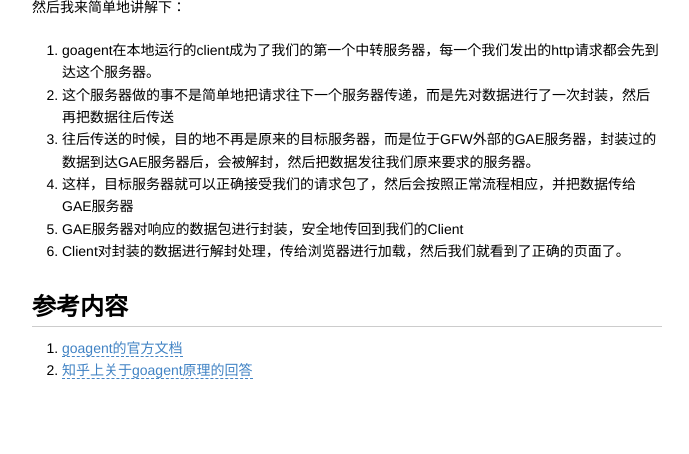
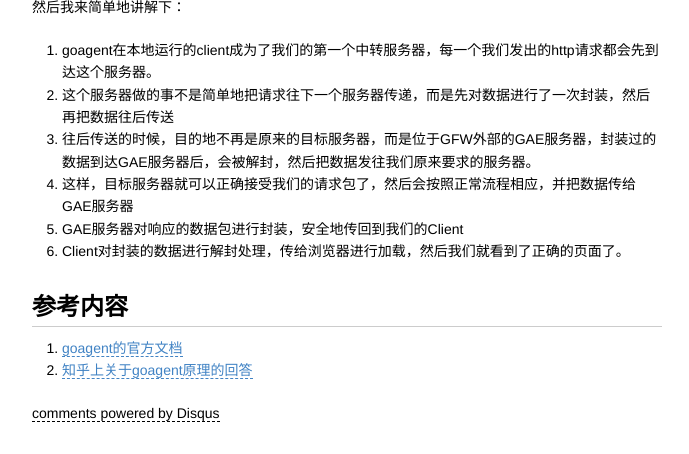
Before and after one commit to hyice/hyice.github.io, a Jekyll site: the page built from _posts/2013-11-06-Mac翻墙指南+浅析goagent.md, in a window 1280 px wide and 900 px high, scrolled down 3109 px, cut to the strip 446-900 px from the top of the window. Shown: the whole strip, without its empty margins (293-982 px from the left). Built offline with Jekyll 4.4.1, drawn with Linux system fonts in a browser that asks for light colours; Markdown is read by kramdown in place of the engine named in the settings; comment, search, counter and statistics services are not loaded; before the commit the page ends 3987 px from its top, so only the background shows below that; some of the changed lines change nothing that is shown.

Commit message:
增加disquz评论模块

```diff
--- a/_layouts/post.html
+++ b/_layouts/post.html
@@ -7,3 +7,18 @@
 <div class="post">
 {{ content }}
 </div>
+
+<div id="disqus_thread"></div>
+<script type="text/javascript">
+    /* * * CONFIGURATION VARIABLES: EDIT BEFORE PASTING INTO YOUR WEBPAGE * * */
+    var disqus_shortname = 'hyice-blog'; // required: replace example with your forum shortname
+
+    /* * * DON'T EDIT BELOW THIS LINE * * */
+    (function() {
+        var dsq = document.createElement('script'); dsq.type = 'text/javascript'; dsq.async = true;
+        dsq.src = '//' + disqus_shortname + '.disqus.com/embed.js';
+        (document.getElementsByTagName('head')[0] || document.getElementsByTagName('body')[0]).appendChild(dsq);
+    })();
+</script>
+<noscript>Please enable JavaScript to view the <a href="http://disqus.com/?ref_noscript">comments powered by Disqus.</a></noscript>
+<a href="http://disqus.com" class="dsq-brlink">comments powered by <span class="logo-disqus">Disqus</span></a>
```
